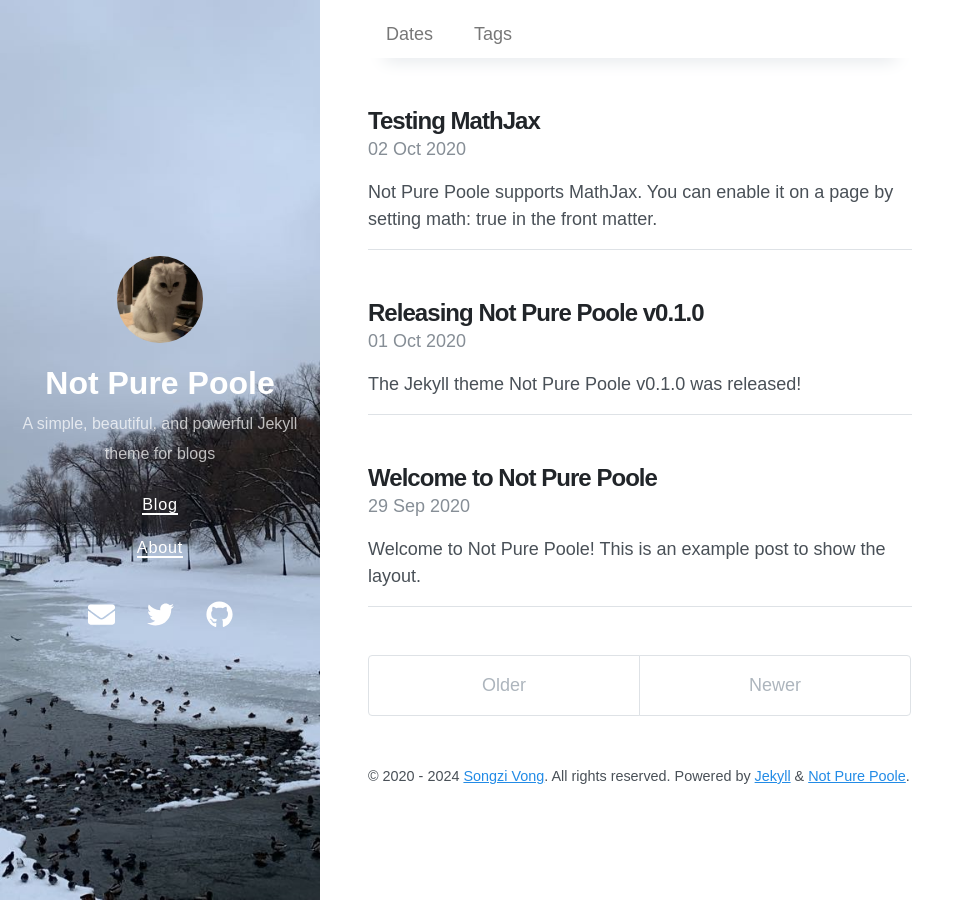
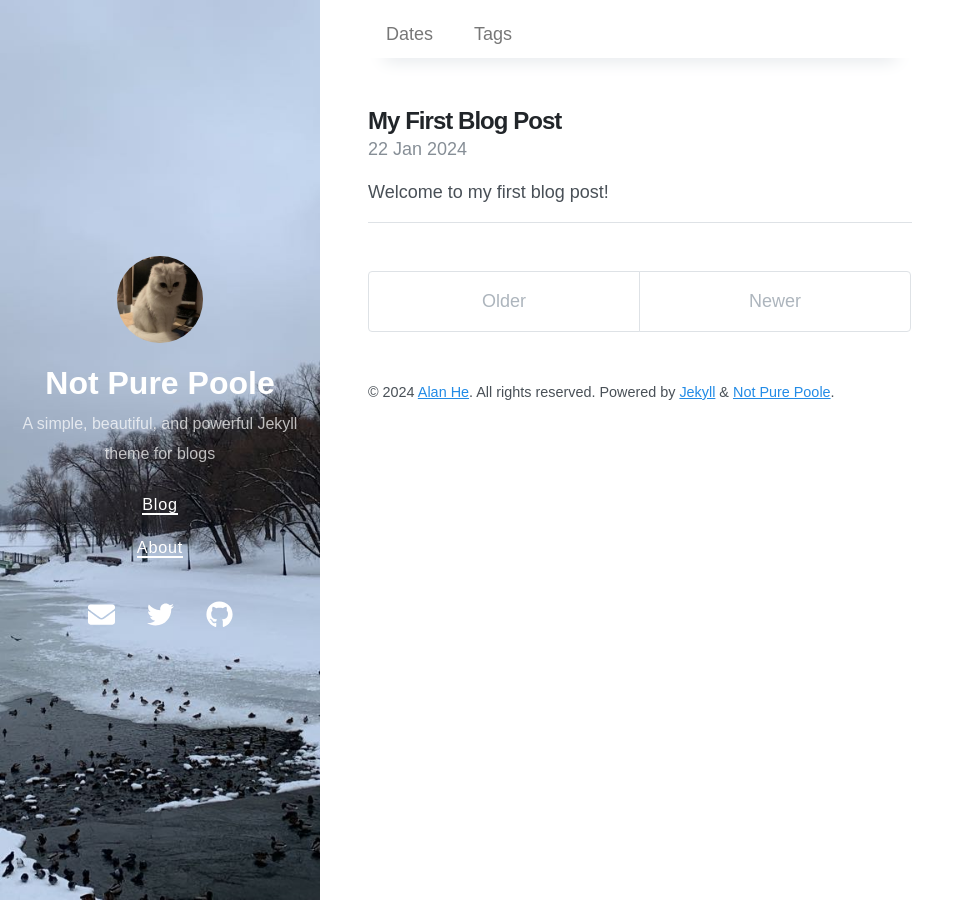
Before and after one commit to alanheye/alanheye.github.io, a Jekyll site: the page built from index.html, in a window 1280 px wide. Shown: the whole page, without its empty margins (0-975 px from the left). Built offline with Jekyll 4.4.1, drawn with Linux system fonts in a browser that asks for light colours; nearby versions of some CDN libraries; the list of posts is cut into pages by our own code.

Commit message:
first blog!

```diff
--- a/_config.yml
+++ b/_config.yml
@@ -29,14 +29,14 @@
 
 # Optimize Jekyl SEO Tag
 twitter:
-  username: vszhub
+  username: alan he
   card: summary
 logo: logo.png
 social:
-  name: Songzi Vong
+  name: alan he
   links:
-    - https://twitter.com/vszhub
-    - https://github.com/vszhub
+    - https://twitter.com/
+    - https://github.com/alanheye
 google_site_verification: xxxxx
 lang: en
 
@@ -54,6 +54,6 @@
 
 # Specify the author for blog posts
 author:
-  name: Songzi Vong
-  url: https://github.com/vszhub/
-  email: vszhub@gmail.com
+  name: Alan He
+  url: https://github.com/alanheye/
+  email: alan@alanheye.com
--- /dev/null
+++ b/_posts/2024-01-22-welcome-to-my-blog.md
@@ -0,0 +1,25 @@
+---
+layout: post
+title: "My First Blog Post"
+date: 2024-01-22
+categories: personal journey
+---
+
+Welcome to my first blog post!
+
+The primary goal of this blog is to document and share my personal journey. Here, I plan to write about various aspects of my life, including my learning experiences, hobbies, and thoughts on different subjects.
+
+### Learning
+I'm passionate about continuous learning and self-improvement. This space will serve as a repository of the knowledge I gain along the way, whether it's through formal education, online courses, or self-study. I believe in the power of sharing knowledge, and I hope my learning experiences can be beneficial to others as well.
+
+### Hobbies
+Life isn't just about work and learning; it's also about the things we do for joy and relaxation. In this section, I'll share my adventures in hobbies — be it cooking, photography, hiking, or any new hobby I pick up.
+
+### Thoughts
+Every once in a while, I come across ideas or experiences that provoke deep thought. This blog will serve as a platform for me to share these reflections, ranging from everyday observations to more significant life lessons.
+
+This blog is not just a personal diary, but a platform to connect with like-minded individuals who share similar interests. I'm excited about this journey and look forward to engaging with readers and fellow bloggers.
+
+Stay tuned for more posts!
+
+[Your Name or Signature]
```
Also changed, not shown: _old_/2020-09-29-welcome-to-not-pure-poole.md (renamed from _posts/2020-09-29-welcome-to-not-pure-poole.md), _old_/2020-10-01-releasing-not-pure-poole-v0-1-0.md (renamed from _posts/2020-10-01-releasing-not-pure-poole-v0-1-0.md), _old_/2020-10-02-testing-mathjax.md (renamed from _posts/2020-10-02-testing-mathjax.md).
